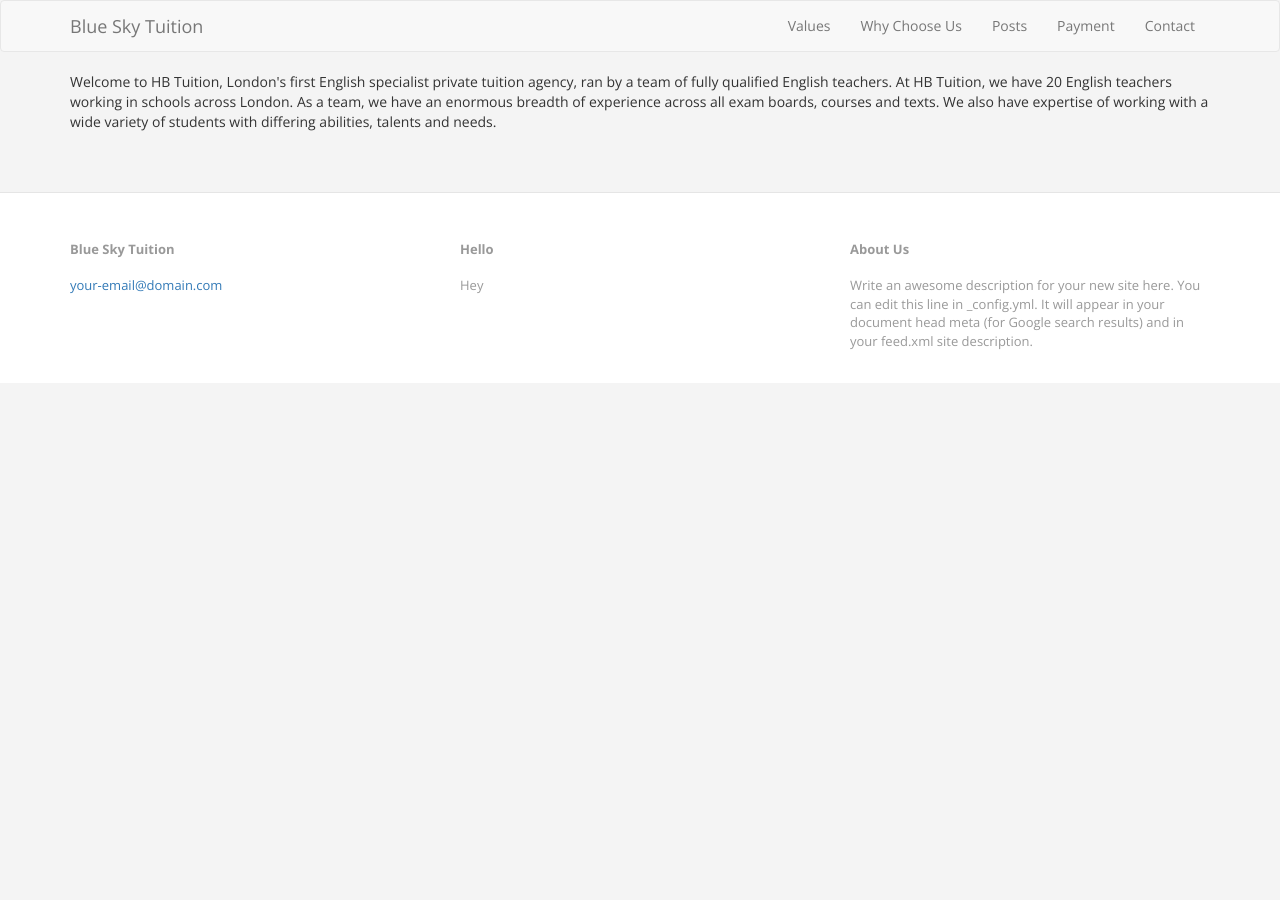
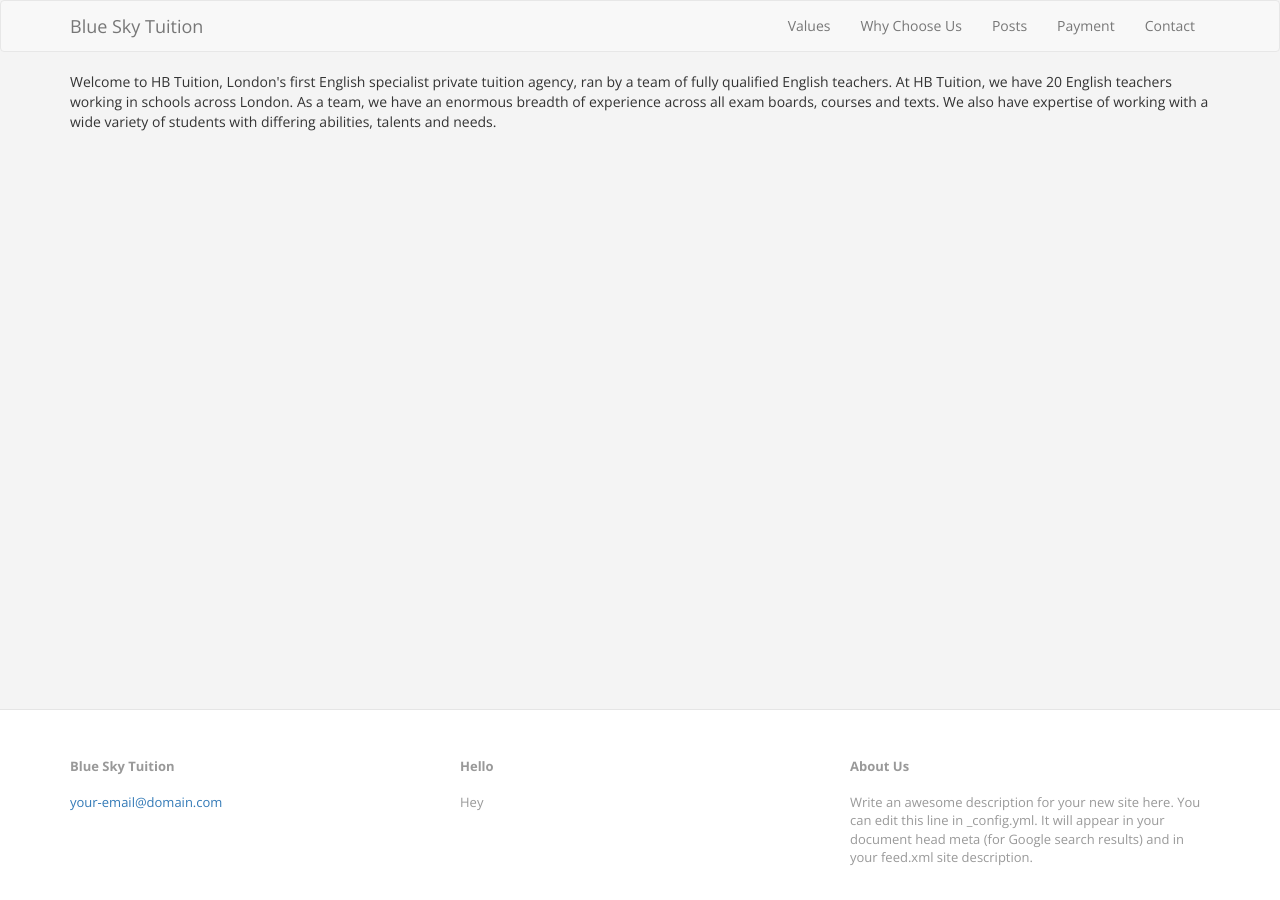
Before and after one commit to 01taylop/blue-sky-tuition, a Jekyll site: the page built from index.html, in a window 1280 px wide. Built offline with Jekyll 4.4.1, drawn with Linux system fonts in a browser that asks for light colours.

Commit message:
Position footer at the bottom of the browser using flex

```diff
--- a/_layouts/default.html
+++ b/_layouts/default.html
@@ -1,18 +1,15 @@
 <!DOCTYPE html>
 <html>
-
   {% include head.html %}
-
   <body>
-
-    {% include header.html %}
-
-    <div class="container">
-      {{ content }}
+    <div class='site'>
+      <div class='site-content'>
+        {% include header.html %}
+        <div class="container">
+          {{ content }}
+        </div>
+      </div>
+      {% include footer.html %}
     </div>
-
-    {% include footer.html %}
-
   </body>
-
 </html>
--- a/_sass/_base.scss
+++ b/_sass/_base.scss
@@ -13,14 +13,45 @@ html,body {
 body {
   font-family: 'Open Sans', 'Helvetica Neue', Helvetica, Arial, sans-serif;
   font-weight: 400;
+  min-width: 320px;
+  background-color: #fff;
+
+  -webkit-overflow-scrolling: touch;
+  -webkit-tap-highlight-color: rgba(0, 0, 0, 0);
+  -webkit-font-smoothing: antialiased;
+  -moz-osx-font-smoothing: grayscale;
+}
+
+.site {
+  display: -webkit-flex;
+  display: -moz-flex;
+  display: -ms-flexbox;
+  display: -o-flex;
+  display: flex;
+  min-height: 100vh;
+
+  -webkit-flex-direction: column;
+  -moz-flex-direction: column;
+  -ms-flex-direction: column;
+  -o-flex-direction: column;
+  flex-direction: column;
+}
+
+.site-content {
+  position: relative;
+  padding-bottom: 80px;
   background-color: #f4f4f4;
+
+  -webkit-flex: 1 1 auto;
+  -moz-flex: 1 1 auto;
+  -ms-flex: 1 1 auto;
+  -o-flex: 1 1 auto;
+  flex: 1 1 auto;
 }
 
 footer {
   font-size: 13px;
-  margin-top: 60px;
   padding: 30px 30px 20px 30px;
   color: #999;
   border-top: 1px solid #e5e5e5;
-  background-color: #fff;
 }
```
